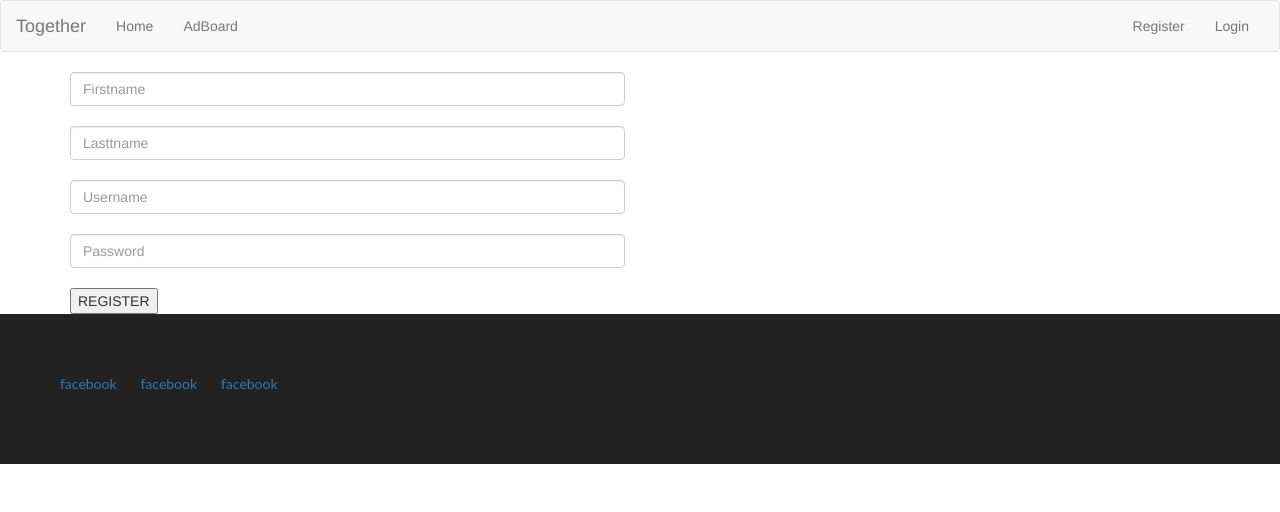
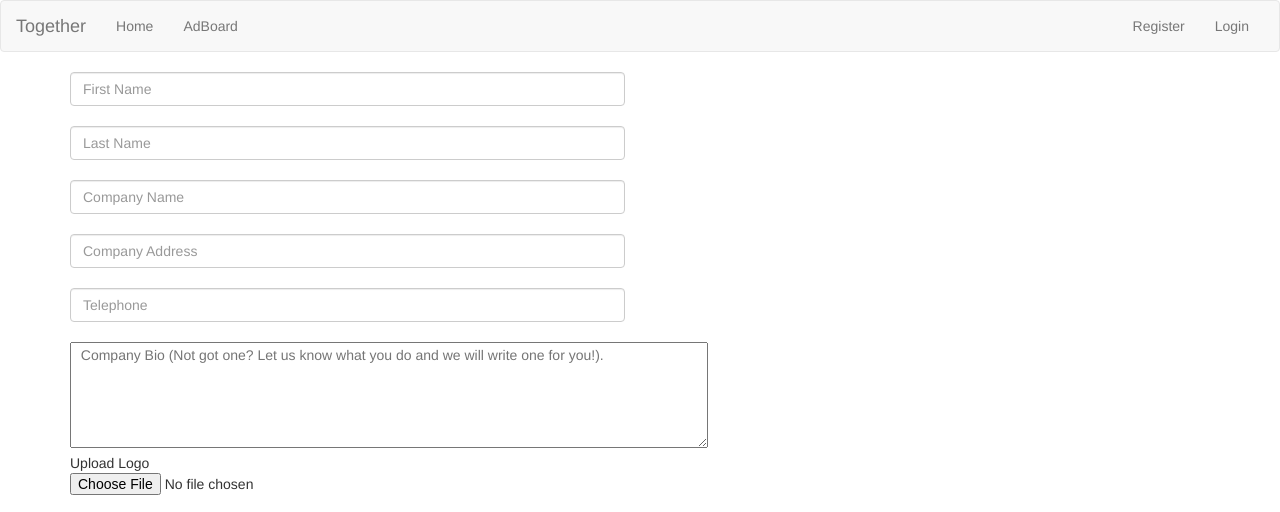
Before and after one commit to CallumJames93/Together2, a PHP site: page /register.php in a window 1280 px wide. Shown: the top 512 px of the page. Before the commit the page ends 464 px from the top, so only its background shows below. Run offline with PHP 8.4, Linux system fonts and the light colour scheme; a stand-in replaces the project's code that opens the database connection.

Commit message:
Next Commit
Added features from most recent changes

```diff
--- a/register.php
+++ b/register.php
@@ -3,29 +3,54 @@ require_once 'header.php';
   ?>
   <body>
     <div class="container">
-    <form action="signup.php" method="post" name="reg">
+      <form action="signup.php" method="post" name="reg" enctype="multipart/form-data">
        <div class = "row">
          <div class="col-xs-6">
-            <input type="text" name="first" class="form-control" placeholder="Firstname" required><br>
+          <input type="text" name="first" class="form-control" placeholder="First Name" required><br>
         </div>
       </div>
       <div class = "row">
        <div class="col-xs-6">
-            <input type="text" name="last" class="form-control"  placeholder="Lasttname" required><br>
+        <input type="text" name="last" class="form-control"  placeholder="Last Name" required><br>
       </div>
     </div>
     <div class = "row">
      <div class="col-xs-6">
-            <input type="text" name="uid" class="form-control"  placeholder="Username" required><br>
+      <input type="text" name="compName" class="form-control"  placeholder="Company Name" required><br>
     </div>
   </div>
   <div class = "row">
    <div class="col-xs-6">
-            <input type="password" name="pwd" class="form-control"  placeholder="Password" required><br>
+    <input type="text" name="compAddress" class="form-control"  placeholder="Company Address" required><br>
   </div>
 </div>
-        <button type="submit" class="primary">REGISTER</button>
+<div class = "row">
+ <div class="col-xs-6">
+  <input type="text" name="phone" class="form-control"  placeholder="Telephone" required><br>
+</div>
+</div>
+<div class = "row">
+ <div class="col-xs-6">
+  <textarea name = "bio" cols="76" rows="5" placeholder="  Company Bio (Not got one? Let us know what you do and we will write one for you!)."></textarea>
+</div>
+</div>
+<div class = "row">
+ <div class="col-xs-6">
+  Upload Logo<input type="file" name="logo" ><br>
+</div>
+</div>
+<form target="paypal" action="https://www.paypal.com/cgi-bin/webscr" method="post">
+<input type="hidden" name="cmd" value="_s-xclick">
+<input type="hidden" name="hosted_button_id" value="G5KET7UQX6SLE">
+<input type="image" src="https://www.paypalobjects.com/en_GB/i/btn/btn_cart_LG.gif" border="0" name="submit" alt="PayPal – The safer, easier way to pay online!">
+<img alt="" border="0" src="https://www.paypalobjects.com/en_GB/i/scr/pixel.gif" width="1" height="1">
 </form>
+</form>
+<?php if(isset($_POST['first'])) { ?>
+<div class="alert alert-success">
+  <strong>Success!</strong> Indicates a successful or positive action.
+</div>
+<?php }?>
 </div>
 </body>
 <?php
```
Also changed, not shown: Board.php (+23 -28 lines), getimage.php (added, +13 -0 lines), signup.php (+24 -10 lines). Lines whose indentation alone changed are shown as unchanged.
